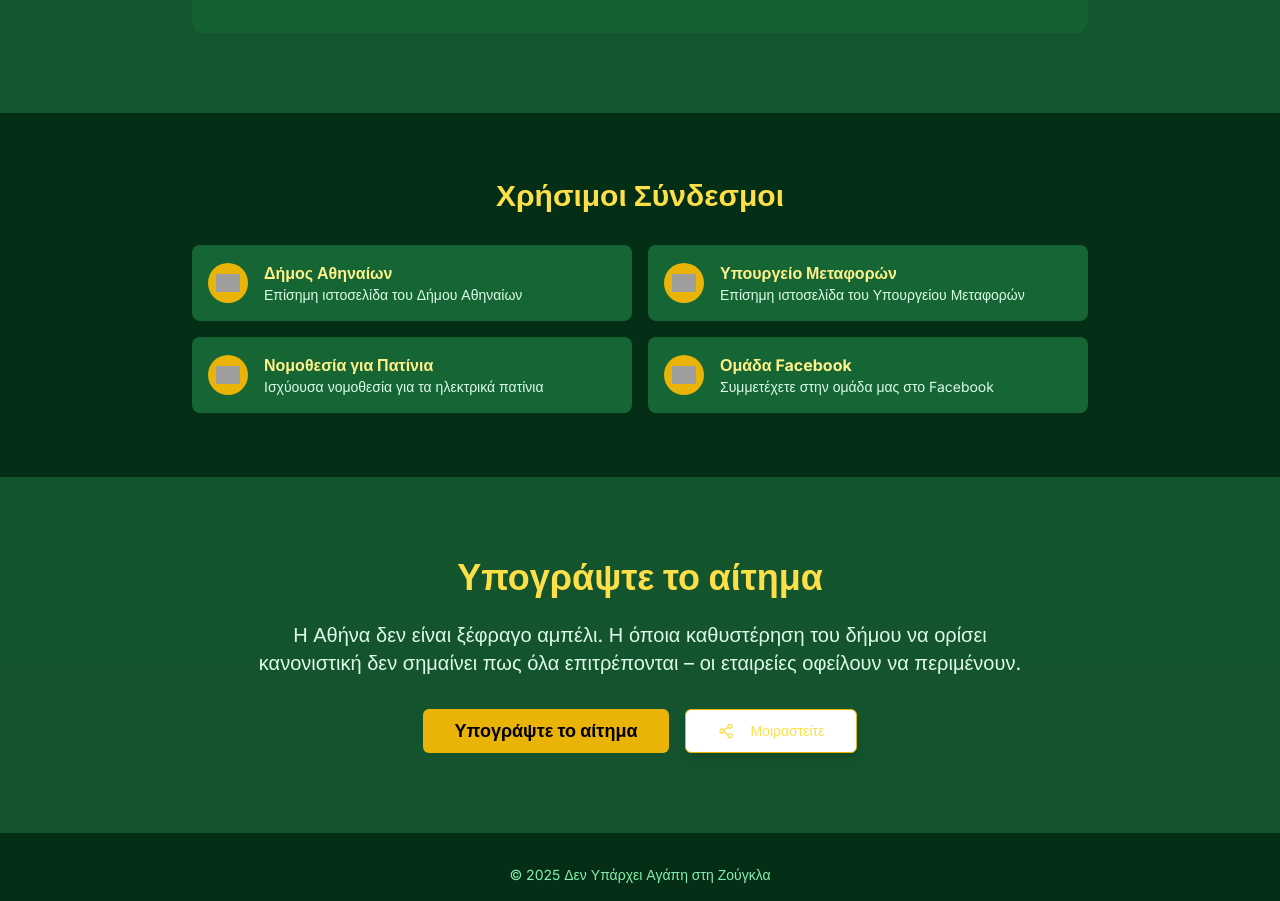
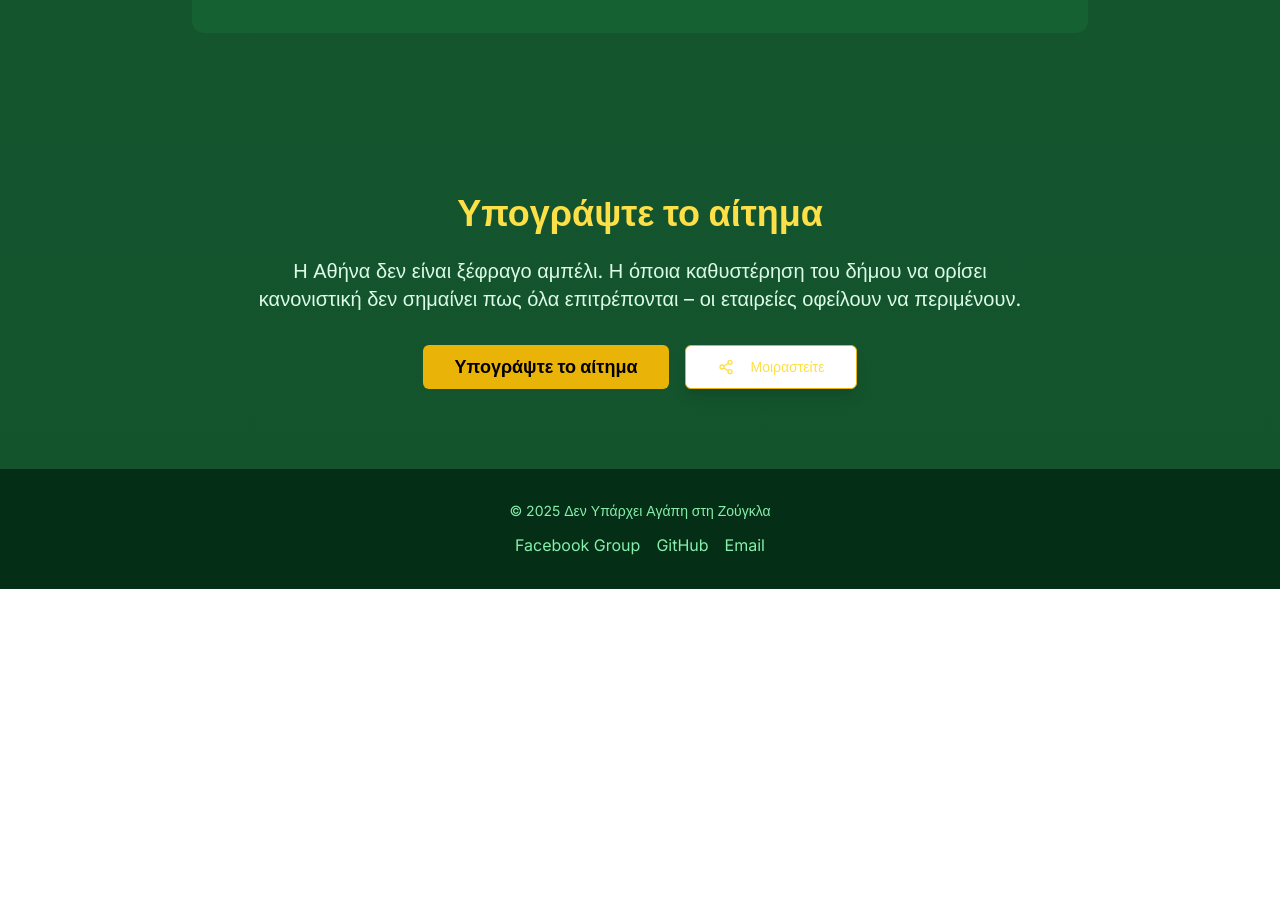
Before and after one commit to christosporios/aint-no-love-in-the-jungle, a Next.js app: page / in a window 1280 px wide. Shown: the part 5247-6148 px from the top of the page. After the commit the page ends 5836 px from the top, so only its background shows below. Built offline with nearby package versions, Linux system fonts and the light colour scheme; grey boxes are pictures that could not be loaded.

Commit message:
remove links

```diff
--- a/app/page.tsx
+++ b/app/page.tsx
@@ -37,7 +37,6 @@ export default function Home() {
           <ProposalSection />
           <FAQSection />
           <DemandsSection />
-          <LinksSection />
           <CTASection />
         </main>
 
```
